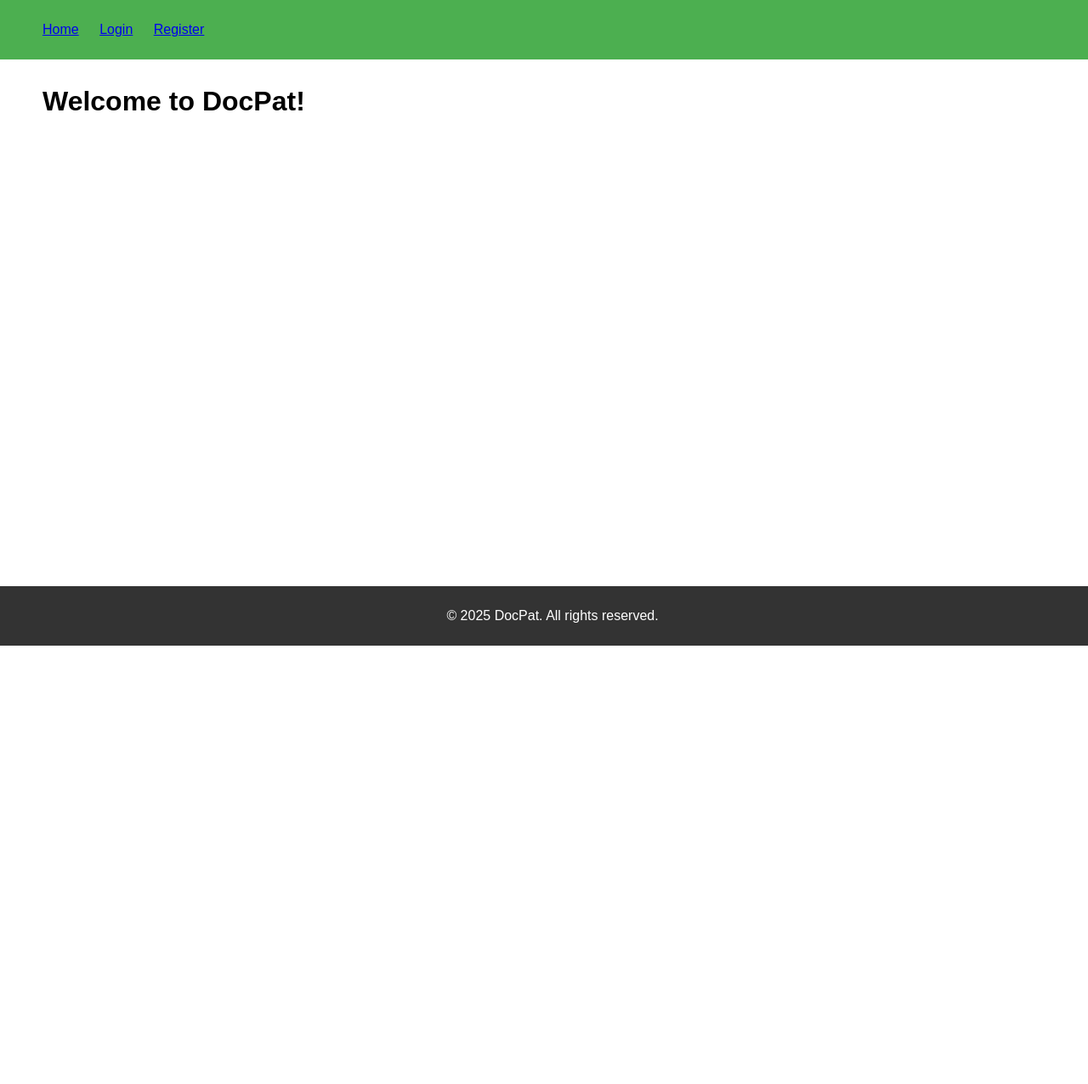
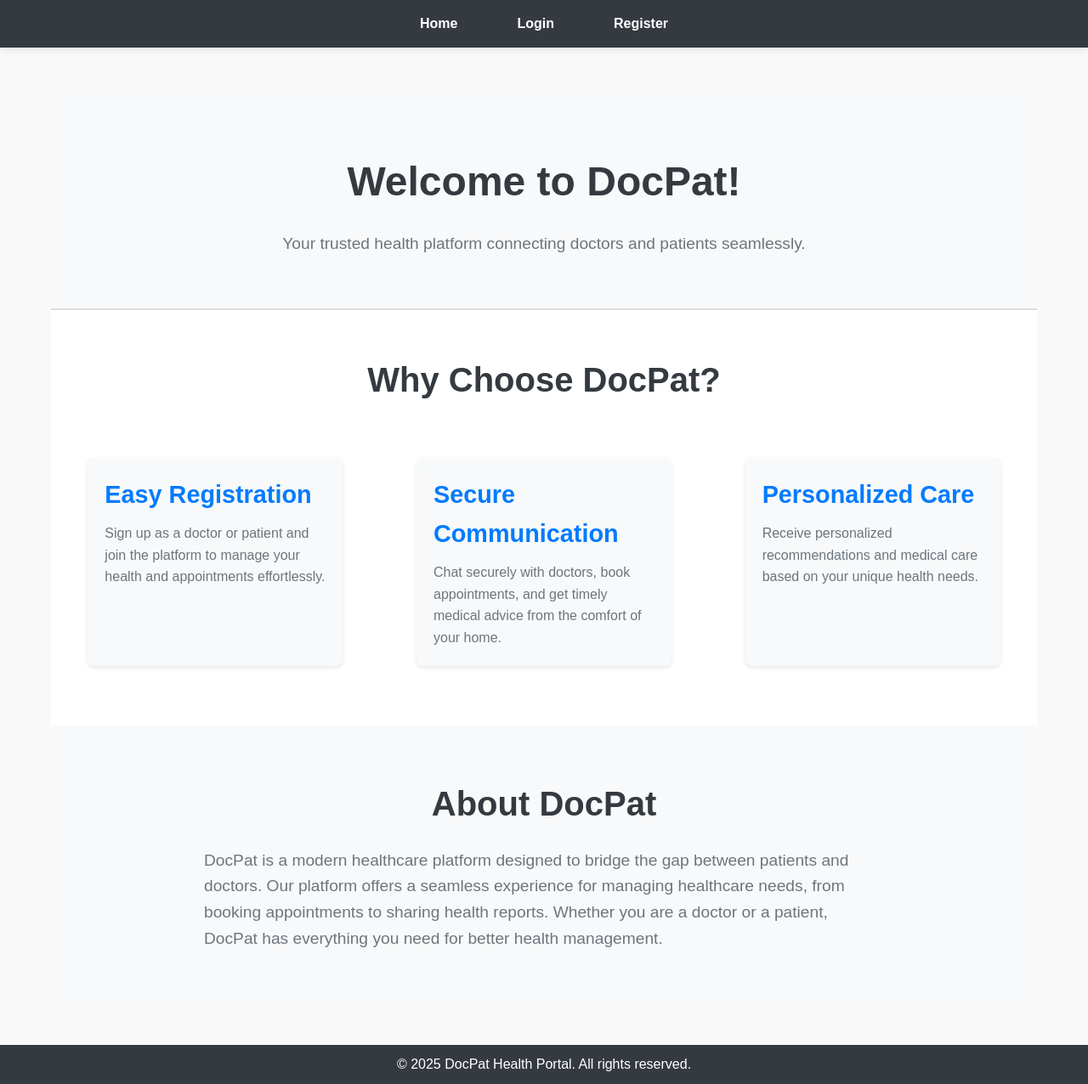
Before and after one commit to Technical-D/DocPat, a Django app: page / in a window 1280 px wide; the page is wider, and only the part inside the window is pictured. Shown: that part at 85% size. Before the commit the page ends 760 px from the top of that part, so only its background shows below. Run offline with Django 5.2, Linux system fonts and the light colour scheme.

Commit message:
fix:design-fixed

```diff
--- a/static/css/style.css
+++ b/static/css/style.css
@@ -1,56 +1,220 @@
-/* styles.css */
+/* Global Styles */
+* {
+    margin: 0;
+    padding: 0;
+    box-sizing: border-box;
+}
+
 body {
     font-family: Arial, sans-serif;
-    margin: 0;
+    background-color: #f9f9f9;
+    color: #333;
+    line-height: 1.6;
     padding: 0;
 }
-
-header {
-    background-color: #4CAF50;
+h1, #register{
+    text-align: center;
     padding: 10px;
 }
-
-header nav ul {
-    list-style-type: none;
+/* Header and Navbar */
+header {
+    background-color: #343a40;
+    padding: 15px 0;
+    box-shadow: 0 2px 10px rgba(0, 0, 0, 0.1);
 }
 
-header nav ul li {
-    display: inline;
-    margin-right: 20px;
+nav {
+    max-width: 1200px;
+    margin: 0 auto;
+    text-align: center;
 }
 
+.nav-list {
+    list-style: none;
+    padding: 0;
+    display: flex;
+    justify-content: center;
+    align-items: center;
+}
+
+.nav-list li {
+    margin: 0 20px;
+}
+
+.nav-link {
+    text-decoration: none;
+    color: white;
+    font-weight: bold;
+    padding: 8px 15px;
+    border-radius: 5px;
+    transition: background-color 0.3s ease;
+}
+
+.nav-link:hover {
+    background-color: #0056b3;
+}
+
+/* Content area */
+.content {
+    max-width: 1200px;
+    margin: 30px auto;
+    padding: 20px;
+}
+
+/* Forms */
+form {
+    max-width: 500px;
+    margin: 0 auto;
+    background-color: white;
+    padding: 30px;
+    border-radius: 8px;
+    box-shadow: 0 4px 8px rgba(0, 0, 0, 0.1);
+}
+
+form input, form select, form button {
+    width: 100%;
+    padding: 12px;
+    margin: 10px 0;
+    border-radius: 5px;
+    border: 1px solid #ddd;
+}
+
+form button {
+    background-color: #007bff;
+    color: white;
+    border: none;
+    cursor: pointer;
+    transition: background-color 0.3s ease;
+}
+
+form button:hover {
+    background-color: #0056b3;
+}
+
+/* Footer */
 footer {
-    background-color: #333;
-    color: #fff;
+    background-color: #343a40;
+    color: white;
     padding: 10px;
     text-align: center;
-    position: relative;
+    /* position: fixed; */
     bottom: 0;
     width: 100%;
 }
 
-.messages {
-    margin-top: 20px;
+/* Hero Section */
+.hero {
+    text-align: center;
+    padding: 60px 0;
+    background-color: #f8f9fa;
+    border-bottom: 2px solid #ddd;
 }
 
-.alert {
-    padding: 10px;
-    margin-bottom: 10px;
-    color: white;
+.hero h1 {
+    font-size: 3em;
+    color: #343a40;
 }
 
-.alert-success {
-    background-color: #4CAF50;
+.hero p {
+    font-size: 1.2em;
+    color: #6c757d;
+    margin-top: 10px;
 }
 
-.alert-error {
-    background-color: #f44336;
+.cta-buttons {
+    margin-top: 30px;
 }
 
-.content {
-    width: 100%;
-    height: 600px;
-    padding: 5px 20px;
-    margin: 5px 30px;
+.cta-button {
+    background-color: #007bff;
+    color: white;
+    padding: 15px 30px;
+    font-size: 1.2em;
+    margin: 10px;
+    border-radius: 5px;
+    text-decoration: none;
+    transition: background-color 0.3s ease;
+}
 
+.cta-button:hover {
+    background-color: #0056b3;
 }
+
+/* Features Section */
+.features {
+    padding: 50px 0;
+    background-color: #fff;
+}
+
+.features h2 {
+    text-align: center;
+    font-size: 2.5em;
+    margin-bottom: 40px;
+    color: #343a40;
+}
+
+.feature-list {
+    display: flex;
+    justify-content: space-around;
+    flex-wrap: wrap;
+}
+
+.feature-item {
+    max-width: 300px;
+    margin: 20px;
+    padding: 20px;
+    background-color: #f8f9fa;
+    border-radius: 8px;
+    box-shadow: 0 2px 5px rgba(0, 0, 0, 0.1);
+}
+
+.feature-item h3 {
+    font-size: 1.8em;
+    margin-bottom: 10px;
+    color: #007bff;
+}
+
+.feature-item p {
+    font-size: 1em;
+    color: #6c757d;
+}
+
+/* About Section */
+.about {
+    padding: 60px 0;
+    background-color: #f8f9fa;
+}
+
+.about h2 {
+    text-align: center;
+    font-size: 2.5em;
+    margin-bottom: 20px;
+    color: #343a40;
+}
+
+.about p {
+    font-size: 1.2em;
+    color: #6c757d;
+    max-width: 800px;
+    margin: 0 auto;
+}
+
+/* Responsive Design */
+@media (max-width: 768px) {
+    .nav-list {
+        flex-direction: column;
+    }
+
+    .nav-list li {
+        margin: 10px 0;
+    }
+
+    .content {
+        margin-top: 20px;
+        padding: 15px;
+    }
+
+    form {
+        padding: 20px;
+    }
+}
--- a/templates/base.html
+++ b/templates/base.html
@@ -4,43 +4,35 @@
 <head>
     <meta charset="UTF-8">
     <meta name="viewport" content="width=device-width, initial-scale=1.0">
-    <title>DocPat - {% block title %}Welcome{% endblock %}</title>
+    <title>DocPat - Health Portal</title>
     <link rel="stylesheet" href="{% static 'css/style.css' %}">
 </head>
 <body>
+    <!-- Header and Navbar -->
     <header>
         <nav>
-            <ul>
-                <li><a href="{% url 'index' %}">Home</a></li>
-
-            {% if request.session.user_id %}
-                <li><a href="{% url 'dashboard' %}">Dashboard</a></li>
-                <li><a href="{% url 'logout' %}">Logout</a></li>
-            {% else %}
-                <li><a href="{% url 'login' %}">Login</a></li>
-                <li><a href="{% url 'register' %}">Register</a></li>
-            {% endif %}
+            <ul class="nav-list">
+                <li><a href="{% url 'index' %}" class="nav-link">Home</a></li>
+                {% if request.session.user_id %}
+                    <li><a href="{% url 'dashboard' %}" class="nav-link">Dashboard</a></li>
+                    <li><a href="{% url 'logout' %}" class="nav-link">Logout</a></li>
+                {% else %}
+                    <li><a href="{% url 'login' %}" class="nav-link">Login</a></li>
+                    <li><a href="{% url 'register' %}" class="nav-link">Register</a></li>
+                {% endif %}
             </ul>
         </nav>
     </header>
 
-    {% if messages %}
-        <div class="messages">
-            {% for message in messages %}
-                <div class="alert alert-{{ message.tags }}">{{ message }}</div>
-            {% endfor %}
-        </div>
-    {% endif %}
-
-
+    <!-- Main Content -->
     <div class="content">
         {% block content %}
         {% endblock %}
     </div>
 
-
+    <!-- Footer -->
     <footer>
-        <p>&copy; 2025 DocPat. All rights reserved.</p>
+        <p>&copy; 2025 DocPat Health Portal. All rights reserved.</p>
     </footer>
 </body>
 </html>
--- a/templates/index.html
+++ b/templates/index.html
@@ -3,5 +3,31 @@
 {% block title %}Index{% endblock %}
 
 {% block content %}
-<h1>Welcome to DocPat!</h1>
+<div class="hero">
+    <h1>Welcome to DocPat!</h1>
+    <p>Your trusted health platform connecting doctors and patients seamlessly.</p>
+</div>
+
+<div class="features">
+    <h2>Why Choose DocPat?</h2>
+    <div class="feature-list">
+        <div class="feature-item">
+            <h3>Easy Registration</h3>
+            <p>Sign up as a doctor or patient and join the platform to manage your health and appointments effortlessly.</p>
+        </div>
+        <div class="feature-item">
+            <h3>Secure Communication</h3>
+            <p>Chat securely with doctors, book appointments, and get timely medical advice from the comfort of your home.</p>
+        </div>
+        <div class="feature-item">
+            <h3>Personalized Care</h3>
+            <p>Receive personalized recommendations and medical care based on your unique health needs.</p>
+        </div>
+    </div>
+</div>
+
+<div class="about">
+    <h2>About DocPat</h2>
+    <p>DocPat is a modern healthcare platform designed to bridge the gap between patients and doctors. Our platform offers a seamless experience for managing healthcare needs, from booking appointments to sharing health reports. Whether you are a doctor or a patient, DocPat has everything you need for better health management.</p>
+</div>
 {% endblock content %}
--- a/templates/login.html
+++ b/templates/login.html
@@ -3,7 +3,7 @@
 {% block title %}Login{% endblock %}
 
 {% block content %}
-  <h2>Login</h2>
+  <h1>Login</h1>
 
   {% if error_message %}
     <p style="color:red;">{{ error_message }}</p>
@@ -25,5 +25,5 @@
     <button type="submit">Login</button>
   </form>
 
-  <p>Don't have an account? <a href="{% url 'register' %}">Register here</a></p>
+  <p id="register">Don't have an account? <a href="{% url 'register' %}">Register here</a></p>
 {% endblock %}
```
